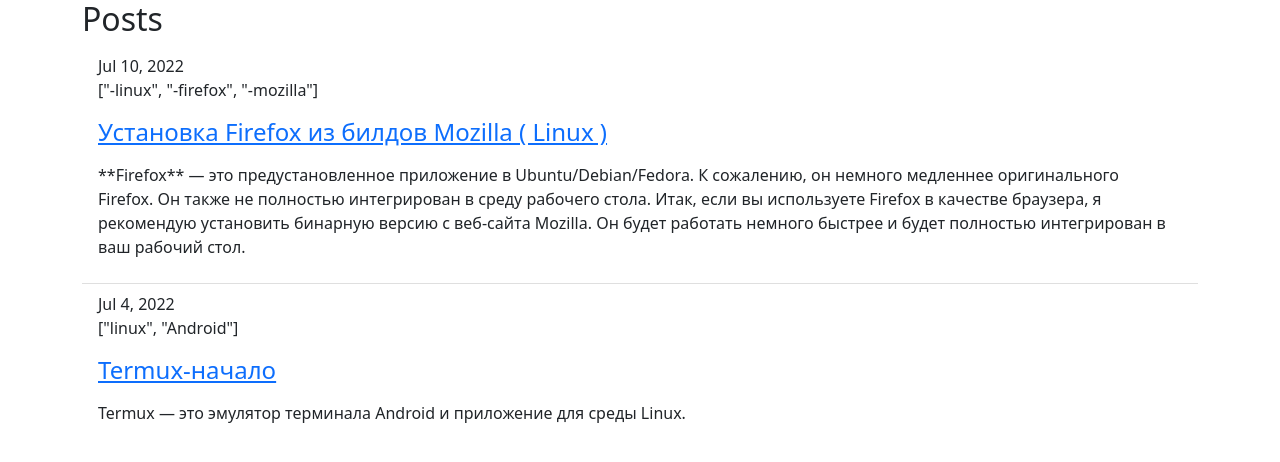
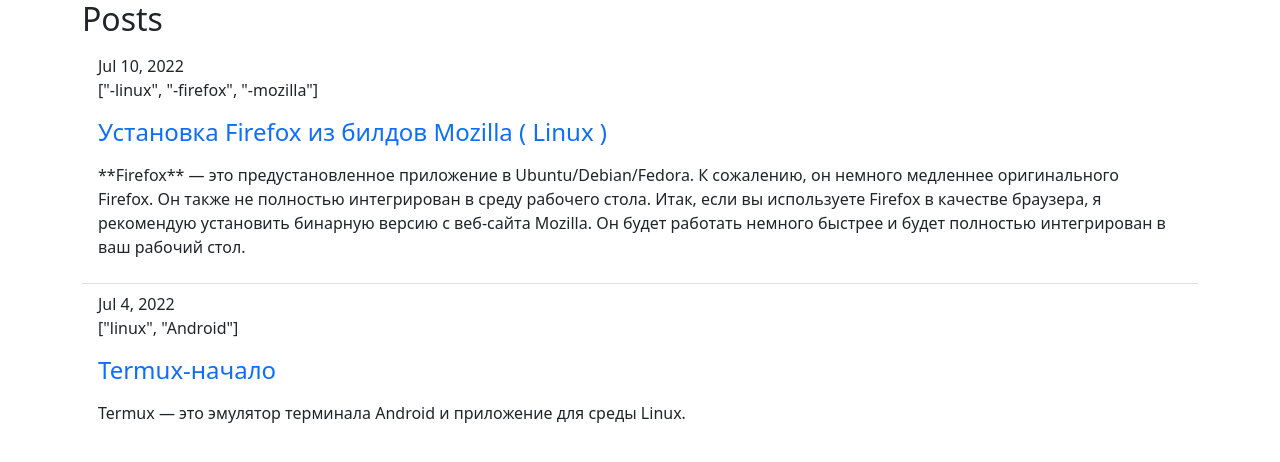
Before and after one commit to Dmistep/only-posts, a Jekyll site: the page built from index.html, in a window 1280 px wide. Shown: the top 462 px of the page. Built offline with Jekyll 4.4.1, drawn with Linux system fonts in a browser that asks for light colours.

Commit message:
update default.html

```diff
--- a/_layouts/default.html
+++ b/_layouts/default.html
@@ -29,7 +29,7 @@
                     <!-- <p class="post-meta">{{ post.categories | capitalize | join: ', ' }}</p>-->
                     <p class="post-meta">{{ post.categories | escape }}</p>
                     <h4>
-                        <a class="post-link" href="{{ post.url | relative_url }}">
+                        <a class="text-decoration-none" href="{{ post.url | relative_url }}">
                             {{ post.title | escape }}
                         </a>
                     </h4>
```
